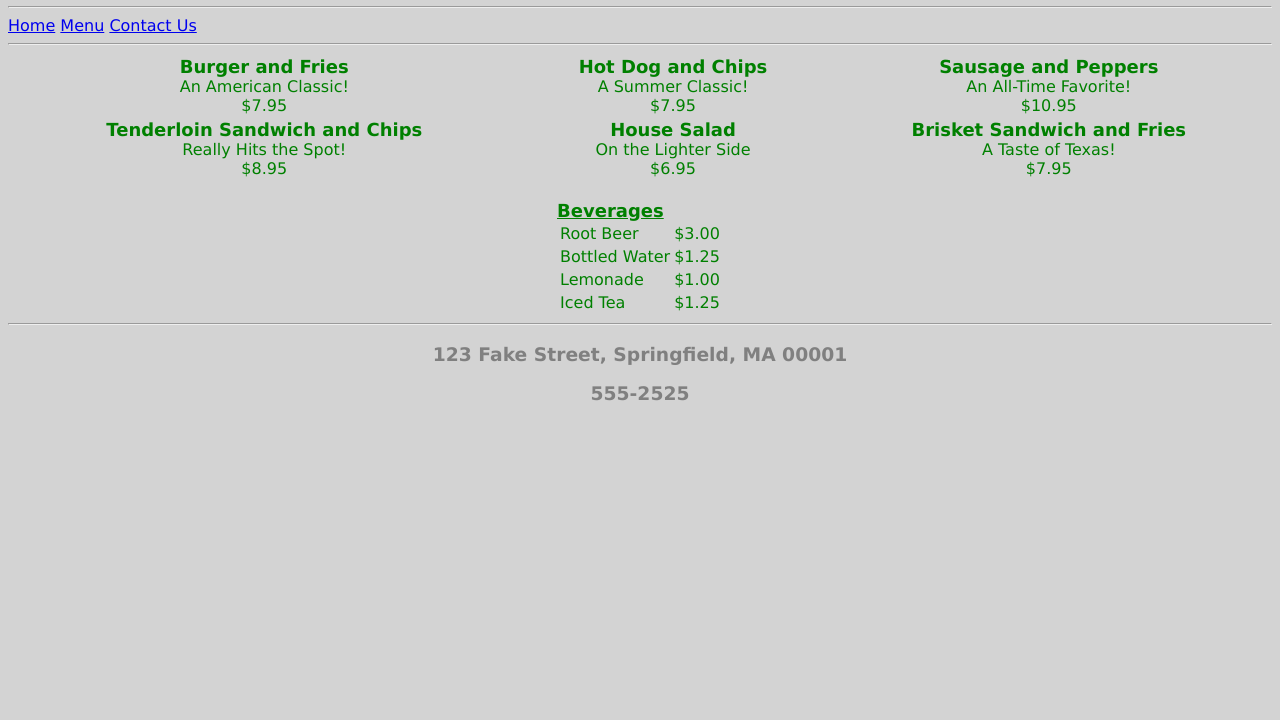
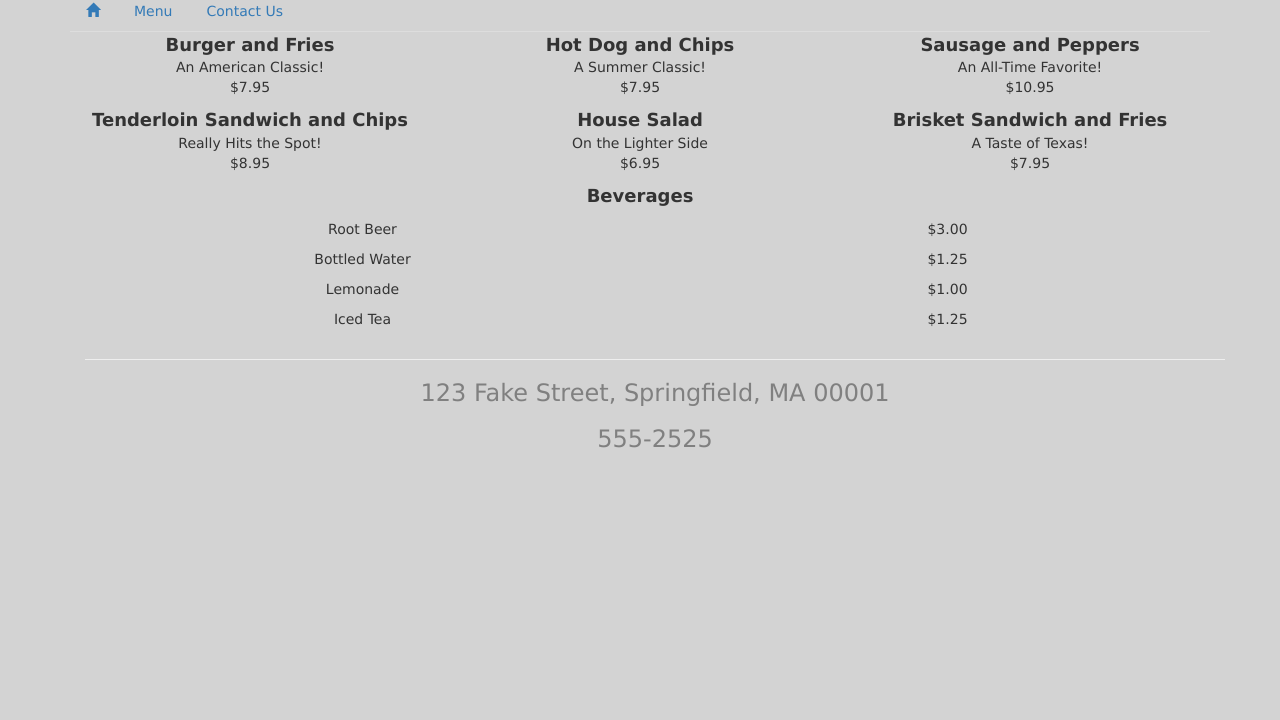
Before and after one commit to KaliHart/Lab-Restaurant-Site-V1, a plain HTML site: page menu.html in a window 1280 px wide. Shown: the part 80-800 px from the top of the page. Drawn offline with nearby package versions, Linux system fonts and the light colour scheme.

Commit message:
CSS3.6 Lab - Site V5

```diff
--- a/contact.html
+++ b/contact.html
@@ -2,17 +2,25 @@
 <html>
     <head>
         <title>Home Page</title>
+        <meta charset="utf-8">
+        <meta name="viewport" content="width=device-width, initial-scale=1">
+        <link rel="stylesheet" href="https://maxcdn.bootstrapcdn.com/bootstrap/3.3.7/css/bootstrap.min.css">
+        <script src="https://ajax.googleapis.com/ajax/libs/jquery/3.2.0/jquery.min.js"></script>
+        <script src="https://maxcdn.bootstrapcdn.com/bootstrap/3.3.7/js/bootstrap.min.js"></script>
     <link href="restaurantStyle.css"
         rel="stylesheet"
         type="text/css" />
     </head>
     <body>
         <h1>Restaurant</h1>
-        <hr>
-        <a href="index.html">Home</a>
-        <a href="menu.html">Menu</a>
-        <a href="contact.html">Contact Us</a>
-        <hr>
+        <div class="container">
+            <ul class="nav nav-tabs">
+        <li><a href="index.html"><span class="glyphicon glyphicon-home"></a></li>
+        <li><a href="menu.html">Menu</a></li>
+        <li><a href="contact.html">Contact Us</a></li>
+            </ul>
+        </div>
+
         <form action="#" method="post">
             <b>Name: </b><input type="text" name="nameInput"/> <br/>
             <b>Email: </b><input type="text" name="emailInput" /> <br/>
--- a/menu.html
+++ b/menu.html
@@ -2,6 +2,11 @@
 <html>
     <head>
         <title>Home Page</title>
+        <meta charset="utf-8">
+        <meta name="viewport" content="width=device-width, initial-scale=1">
+        <link rel="stylesheet" href="https://maxcdn.bootstrapcdn.com/bootstrap/3.3.7/css/bootstrap.min.css">
+        <script src="https://ajax.googleapis.com/ajax/libs/jquery/3.2.0/jquery.min.js"></script>
+        <script src="https://maxcdn.bootstrapcdn.com/bootstrap/3.3.7/js/bootstrap.min.js"></script>
     <link href="restaurantStyle.css"
         rel="stylesheet"
         type="text/css" />
@@ -13,12 +18,54 @@
     </head>
     <body>
         <h1>Restaurant</h1>
-        <hr>
-        <a href="index.html">Home</a>
-        <a href="menu.html">Menu</a>
-        <a href="contact.html">Contact Us</a>
-        <hr>
-        <table border="0" width="100%">
+        <div class="container">
+            <ul class="nav nav-tabs">
+        <li><a href="index.html"><span class="glyphicon glyphicon-home"></a></li>
+        <li><a href="menu.html">Menu</a></li>
+        <li><a href="contact.html">Contact Us</a></li>
+            </ul>
+        </div>
+
+    <div class="container">
+        <div class="row">
+            <div class="col-md-4">
+                <p align="center"><b><font size="4">Burger and Fries</font></b><br>An American Classic!<br>$7.95</p>
+            </div>
+            <div class="col-md-4">
+                <p align="center"><b><font size="4">Hot Dog and Chips</font></b><br>A Summer Classic!<br>$7.95</p>
+            </div>
+            <div class="col-md-4">
+                <p align="center"><b><font size="4">Sausage and Peppers</font></b><br>An All-Time Favorite!<br>$10.95</p>
+            </div>
+            <div class="col-md-4">
+                <p align="center"><b><font size="4">Tenderloin Sandwich and Chips</font></b><br>Really Hits the Spot!<br>$8.95</p>
+            </div>
+            <div class="col-md-4">
+                <p align="center"><b><font size="4">House Salad</font></b><br>On the Lighter Side<br>$6.95</p>
+            </div>
+            <div class="col-md-4">
+                <p align="center"><b><font size="4">Brisket Sandwich and Fries</font></b><br>A Taste of Texas!<br>$7.95</p>
+            </div>
+        </div>
+
+    <p align="center"><b><font size="4">Beverages</font></b></p>
+    <div class="container">
+        <div class="row">
+            <div class="col-md-6">
+                <p align="center">Root Beer</p>
+                <p align="center">Bottled Water</p>
+                <p align="center">Lemonade</p>
+                <p align="center">Iced Tea</p>
+            </div>
+            <div class="col-md-6">
+                <p align="center">$3.00</p>
+                <p align="center">$1.25</p>
+                <p align="center">$1.00</p>
+                <p align="center">$1.25</p>
+             </div>
+        </div>
+
+    <!--<table border="0" width="100%">
             <tr>
                 <td align="center"><b><font size="4">Burger and Fries</font></b><br>An American Classic!<br>$7.95</td>
                 <td align="center"><b><font size="4">Hot Dog and Chips</font></b><br>A Summer Classic!<br>$7.95</td>
@@ -49,8 +96,9 @@
                 <td> Iced Tea </td>
                 <td> $1.25 </td>
             </tr>
-        </table>
+        </table> -->
     </body>
+
     <hr>
     <h3>123 Fake Street, Springfield, MA 00001<h3>
     <h3>555-2525<h3>
```
Also changed, not shown: index.html (+28 -7 lines).
